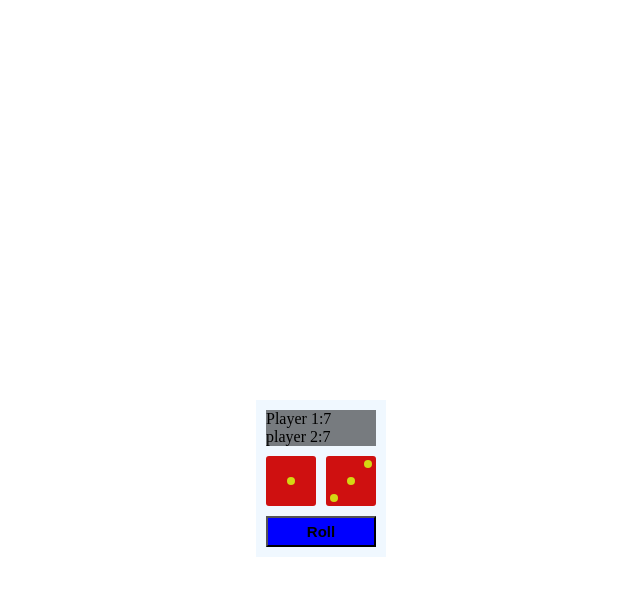
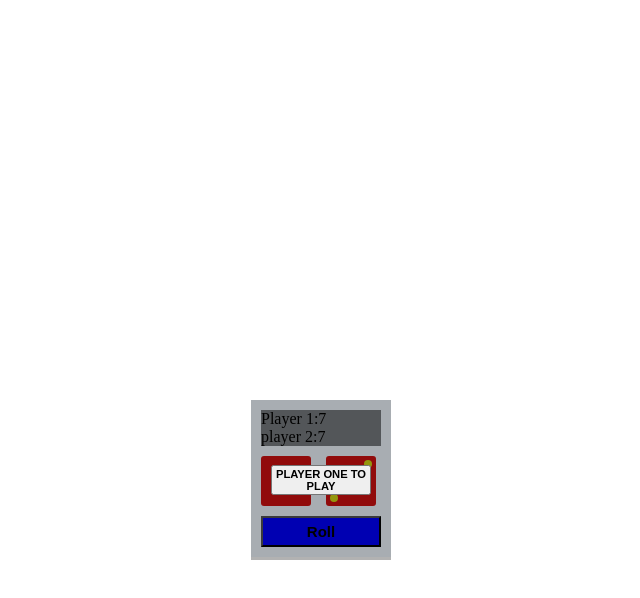
Before and after one commit to Agboolasam/dice-game, a plain HTML site: page index.html in a window 1280 px wide. Both pictures are taken after a click on the button "Play". Shown: the whole page, without its empty margins (319-959 px from the left). Drawn offline with Linux system fonts and the light colour scheme.

Commit message:
added code for player sequence control

```diff
--- a/functions/gameplay.js
+++ b/functions/gameplay.js
@@ -0,0 +1,17 @@
+function showPlayer(rollcount) {
+  switch (rollcount) {
+    case 0:
+      return `
+        PLAYER ONE TO PLAY
+        `;
+    case 1:
+      return `
+      PLAYER TWO TO PLAY
+        `;
+
+    default:
+      break;
+  }
+}
+
+export default showPlayer;
--- a/index.html
+++ b/index.html
@@ -27,6 +27,11 @@
           <button id="roll">Roll</button>
         </div>
       </div>
+      <div id="blurout">
+        <button id="set-player">
+          <!-- player one to roll -->
+        </button>
+      </div>
     </div>
     <script type="module" src="./index.js"></script>
   </body>
--- a/index.js
+++ b/index.js
@@ -1,12 +1,26 @@
 import { rollBtn } from "./functions/buttons.js";
 import * as random from "./functions/randomvalue.js";
+import showPlayer from "./functions/gameplay.js";
 let diceSound = new Audio("./media/sound-1.mp3");
+let counter = 0;
+
+// player control
+function player(count) {
+  document.getElementById("set-player").innerHTML = showPlayer(counter);
+  document.getElementById("blurout").style.visibility = "visible";
+  if (count == 2)
+    [
+      // PRINT RESULT
+    ];
+}
 
 window.addEventListener("DOMContentLoaded", () => {
   // switch to game interface and then give a random value to the game at first
   document.getElementById("play-btn").addEventListener("click", (e) => {
+    player(counter);
     let elem = e.target;
     document.getElementById("game").style.visibility = "visible";
+
     elem.parentElement.style.display = "none";
     random.genNum();
     rollBtn(document.getElementById("dice1"), random.value1);
@@ -21,4 +35,14 @@ document.getElementById("roll").addEventListener("click", () => {
   diceSound.play();
   rollBtn(document.getElementById("dice1"), random.value1);
   rollBtn(document.getElementById("dice2"), random.value2);
+  counter++;
+  player(counter);
 });
+
+document.getElementById("roll").addEventListener("DOMContentLoaded", () => {
+  document.getElementById("blurout").style.visibility = "visible";
+});
+
+document.getElementById("set-player").addEventListener("click", () => {
+  document.getElementById("blurout").style.visibility = "collapse";
+});
--- a/style.css
+++ b/style.css
@@ -21,6 +21,8 @@
     --dot-color: rgb(212, 215, 19);
     --dot-w-h: 0.5em;
     --dot-b-r: 50%;
+    --game-w: 140px;
+    --game-h: 160px;
 }
 
 #parent {
@@ -63,8 +65,8 @@ button {
     gap: var(--grid-gap);
     align-items: center;
     background-color: aliceblue;
-    width: fit-content;
-    height: fit-content;
+    width: var(--game-w);
+    height: var(--game-h) auto;
 }
 
 .dice {
@@ -201,8 +203,24 @@ button {
 }
 
 #score-board {
-    /* position: relative; */
-    right: 100%;
     background: rgba(0, 0, 0, 0.5);
     grid-area: scoreboard;
 }
+
+#blurout {
+    width: var(--game-w);
+    height: var(--game-h);
+    position: absolute;
+    background: rgba(0, 0, 0, 0.3);
+    visibility: collapse;
+    display: grid;
+    justify-content: center;
+    align-items: center;
+}
+
+#set-player {
+    width: 100px;
+    height: var(--btn-height);
+    text-align: center;
+    font-size: 0.7em;
+}
```
